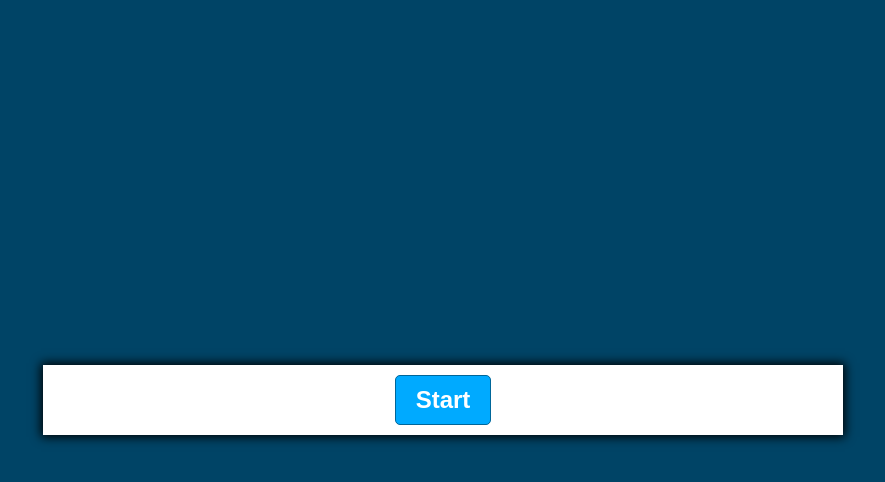
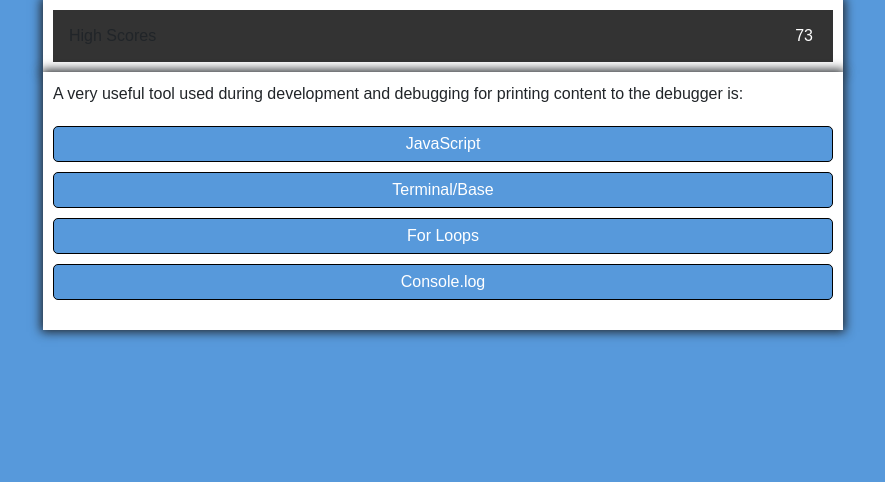
Before and after one commit to marimartin/code-quiz, a plain HTML site: page index.html in a window 1280 px wide. Both pictures are taken after a click on the button "Start". Shown: the whole page, without its empty margins (197-1082 px from the left). Drawn offline with nearby package versions, Linux system fonts and the light colour scheme.

Commit message:
added header, score input, and highscores to html, javascript cycles through questions, allows input of name

```diff
--- a/index.html
+++ b/index.html
@@ -4,11 +4,19 @@
 <head>
     <meta charset="UTF-8">
     <meta name="viewport" content="width=device-width, initial-scale=1.0">
+    <link rel="stylesheet" href="https://stackpath.bootstrapcdn.com/bootstrap/4.5.0/css/bootstrap.min.css"
+        integrity="sha384-9aIt2nRpC12Uk9gS9baDl411NQApFmC26EwAOH8WgZl5MYYxFfc+NcPb1dKGj7Sk" crossorigin="anonymous">
     <link href="style.css" rel="stylesheet">
     <title>Code Quiz</title>
 </head>
 
 <body>
+    <div class="container">
+        <ul>
+            <li><a id="highScoresHeader">High Scores</a></li>
+            <li style="float:right" id="timer">75</li>
+        </ul>
+    </div>
     <div class="container">
         <div id="question-container" class="hide">
             <div id="question">Question</div>
@@ -23,8 +31,23 @@
             <button id="start-btn" class="start-btn btn">Start</button>
             <button id="next-btn" class="next-btn btn hide">Next</button>
         </div>
+        <div id="initials-input" class="hide">
+            <form>
+                <label for="initials">Initals</label><br>
+                <input type="text" id="initials" name="fname"><br>
+                <input type="submit" value="Submit" id="submitBtn">
+            </form>
+        </div>
+        <div id="high-scores" class="hide">
+            <h1>High Scores</h1>
+            <p id="scores-list"></p>
+            <button class="btn">Restart</button>
+            <button class="btn">Clear High Scores</button>
+        </div>
+    </div>
     </div>
 
+    <script src="script.js"></script>
 </body>
 
 </html>
--- a/script.js
+++ b/script.js
@@ -0,0 +1,188 @@
+const startButton = document.getElementById("start-btn")
+const nextButton = document.getElementById("next-btn")
+const questionContainerEl = document.getElementById("question-container")
+const questionEl = document.getElementById('question')
+const answerButtonsEl = document.getElementById('answer-buttons')
+const initialsInputEl = document.getElementById('initials-input')
+const userInitials = document.getElementById('initials')
+const timerEl = document.getElementById("timer")
+const submitButton = document.getElementById("submitBtn")
+const highScoreHeaderEl = document.getElementById("highScoresHeader")
+
+
+let randomQuestions, currentQuestionIndex
+
+var seconds = 75;
+var timerInterval
+
+startButton.addEventListener('click', startGame)
+
+nextButton.addEventListener('click', () => {
+    currentQuestionIndex++
+    nextQuestion()
+})
+
+submitButton.addEventListener('click', function (event) {
+    event.preventDefault()
+    var initials = userInitials.value
+    console.log(initials)
+    var initialsArray = JSON.parse(localStorage.getItem("initials")) || []
+    var scoreArray = [
+        initials, seconds
+    ]
+    initialsArray.push(scoreArray)
+    localStorage.setItem("initials", JSON.stringify(initialsArray))
+})
+
+highScoreHeaderEl.addEventListener('click', showScores)
+
+function showScores() {
+
+}
+
+
+function startGame() {
+    startTimer()
+    startButton.classList.add('hide')
+    randomQuestions = questions.sort(() => Math.random() - .5)
+    currentQuestionIndex = 0
+    questionContainerEl.classList.remove('hide')
+
+    nextQuestion()
+}
+
+function startTimer() {
+    timeInterval = setInterval(function () {
+        seconds--
+        if (seconds < 0) {
+            endTimer()
+            questionContainerEl.classList.add('hide')
+            initialsInputEl.classList.remove('hide')
+        } else {
+            timerEl.innerText = seconds
+        }
+    }, 1000)
+}
+
+function endTimer() {
+    clearInterval(timeInterval)
+    // opens score input form
+}
+
+function submitScore() {
+    localStorage.setItem()
+}
+// submit button adds score and initials to high scores list
+// displays high scores list
+// hides score input form
+// saves to local storage until user removes it with a remove button
+
+function nextQuestion() {
+    resetState()
+    showQuestion(randomQuestions[currentQuestionIndex])
+}
+
+function showQuestion(question) {
+    questionEl.innerText = question.question
+    question.answers.forEach(answer => {
+        const button = document.createElement("button")
+        button.innerText = answer.text
+        button.classList.add("btn")
+        if (answer.correct) {
+            button.dataset.correct = answer.correct
+        }
+        button.addEventListener('click', selectAnswer)
+        answerButtonsEl.appendChild(button)
+    })
+}
+
+function resetState() {
+    clearStatusClass(document.body)
+    nextButton.classList.add('hide')
+    while (answerButtonsEl.firstChild) {
+        answerButtonsEl.removeChild
+            (answerButtonsEl.firstChild)
+    }
+}
+
+function selectAnswer(e) {
+    const selectedButton = e.target
+    const correct = selectedButton.dataset.correct
+    setStatusClass(document.body, correct)
+    Array.from(answerButtonsEl.children).forEach(button => {
+        setStatusClass(button, button.dataset.corret)
+    })
+    if (randomQuestions.length > currentQuestionIndex + 1) {
+        nextButton.classList.remove("hide")
+    } else {
+        endTimer()
+        questionContainerEl.classList.add('hide')
+        initialsInputEl.classList.remove('hide')
+    }
+}
+
+function setStatusClass(element, correct) {
+    clearStatusClass(element)
+    if (correct) {
+        element.classList.add("correct")
+    } else {
+        element.classList.add("wrong)")
+    }
+}
+
+function clearStatusClass(element) {
+    element.classList.remove("correct")
+    element.classList.remove("wrong")
+}
+
+const questions = [
+    {
+        question: 'Arrays in JavaScript can be used to store ____.',
+        answers: [
+            { text: "Numbers and Strings", correct: false },
+            { text: "Other arrays", correct: false },
+            { text: "Booleans", correct: false },
+            { text: "All of the above", correct: true }
+        ]
+    },
+    {
+        question: 'String values must be enclosed within ____ when being assigned to variable.',
+        answers: [
+            { text: "Commas", correct: false },
+            { text: "Curly Brackets", correct: false },
+            { text: "Quotes", correct: true },
+            { text: "Parentheses", correct: false }
+        ]
+    },
+
+    {
+        question: 'The condition in an if/else statement is enclosed within ___.',
+        answers: [
+            { text: "Quotes", correct: false },
+            { text: "Parantheses", correct: true },
+            { text: "Curly Brackets", correct: false },
+            { text: "Square Brackets", correct: false }
+        ]
+    },
+
+    {
+        question: 'Commonly used data types DO NOT include:',
+        answers: [
+            { text: "Alerts", correct: true },
+            { text: "Strings", correct: false },
+            { text: "Booleans", correct: false },
+            { text: "Numbers", correct: false }
+        ]
+    },
+
+    {
+        question: 'A very useful tool used during development and debugging for printing content to the debugger is:',
+        answers: [
+            { text: "JavaScript", correct: false },
+            { text: "Terminal/Base", correct: false },
+            { text: "For Loops", correct: false },
+            { text: "Console.log", correct: true }
+        ]
+    },
+
+]
--- a/style.css
+++ b/style.css
@@ -3,30 +3,8 @@
     font-family: Arial, Helvetica, sans-serif;
 }
 
-:root {
-    --hue-neutral: 200;
-    --hue-wrong: 0;
-    --hue-correct: 145;
-}
-
 body {
-    --hue: var(--hue-neutral);
-    padding: 0;
-    margin: 0;
-    display: flex;
-    width: 100vw;
-    height: 100vh;
-    justify-content: center;
-    align-items: center;
-    background-color: hsl(var(--hue), 100%, 20%);
-}
-
-body.correct {
-    --hue: var(--hue-correct);
-}
-
-body.wrong {
-    --hue: var(--hue-wrong);
+    background-color: #5799db;
 }
 
 .container {
@@ -44,9 +22,8 @@ body.wrong {
 }
 
 .btn {
-    --hue: var(--hue-neutral);
-    border: 1px solid hsl(var(--hue), 100%, 30%);
-    background-color: hsl(var(--hue), 100%, 50%);
+    border: 1px solid black;
+    background-color: #5799db;
     border-radius: 5px;
     padding: 5px 10px;
     color: white;
@@ -55,14 +32,15 @@ body.wrong {
 
 .btn:hover {
     border-color: black;
+    border-width: 2px;
 }
 
 .btn.correct {
-    --hue: var(--hue-correct);
+   background-color: green;
 }
 
 .btn.wrong {
-    --hue: var(--hue-wrong);
+    background-color: red;
 }
 
 .start-btn, .next-btn {
@@ -80,3 +58,38 @@ body.wrong {
 .hide {
     display: none;
 }
+
+/* Header */
+ul {
+    list-style-type: none;
+    margin: 0;
+    padding: 0;
+    overflow: hidden;
+    background-color: #333;
+  }
+
+  li {
+    float: left;
+  }
+
+  li a {
+    display: block;
+    color: white;
+    text-align: center;
+    padding: 14px 16px;
+    text-decoration: none;
+  }
+
+  li a:hover:not(.active) {
+    background-color: #111;
+  }
+
+  .active {
+    background-color: black;
+  }
+
+  #timer {
+      color: white;
+      padding-right: 20px;
+      padding-top: 14px;
+  }
```
